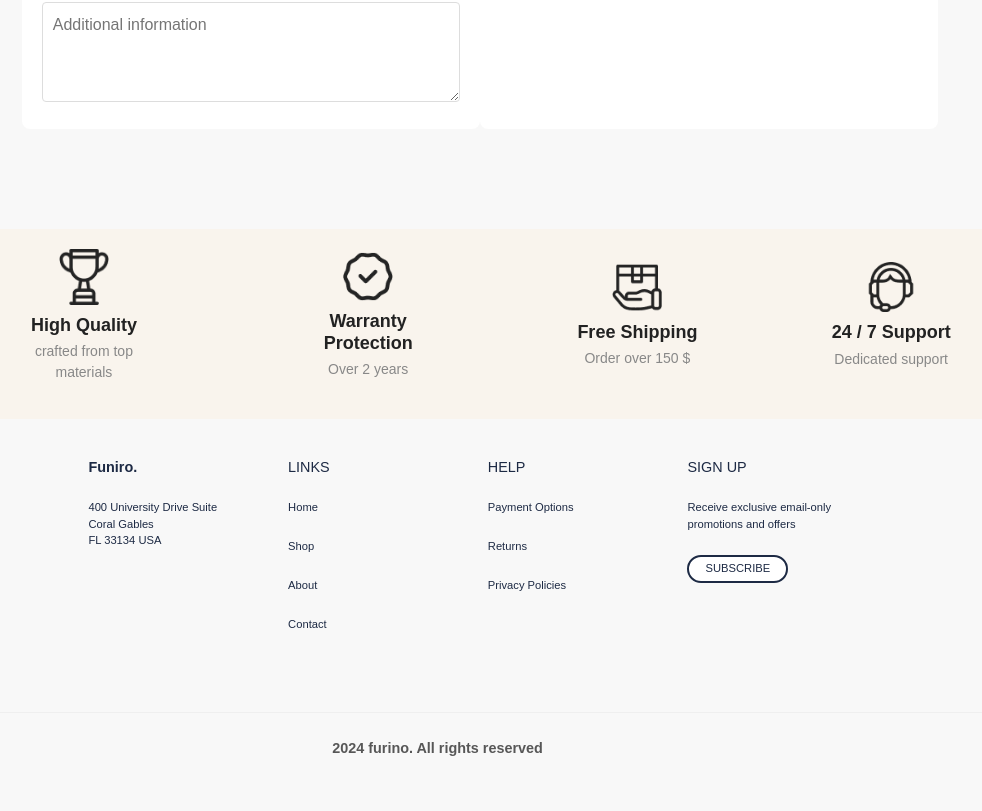
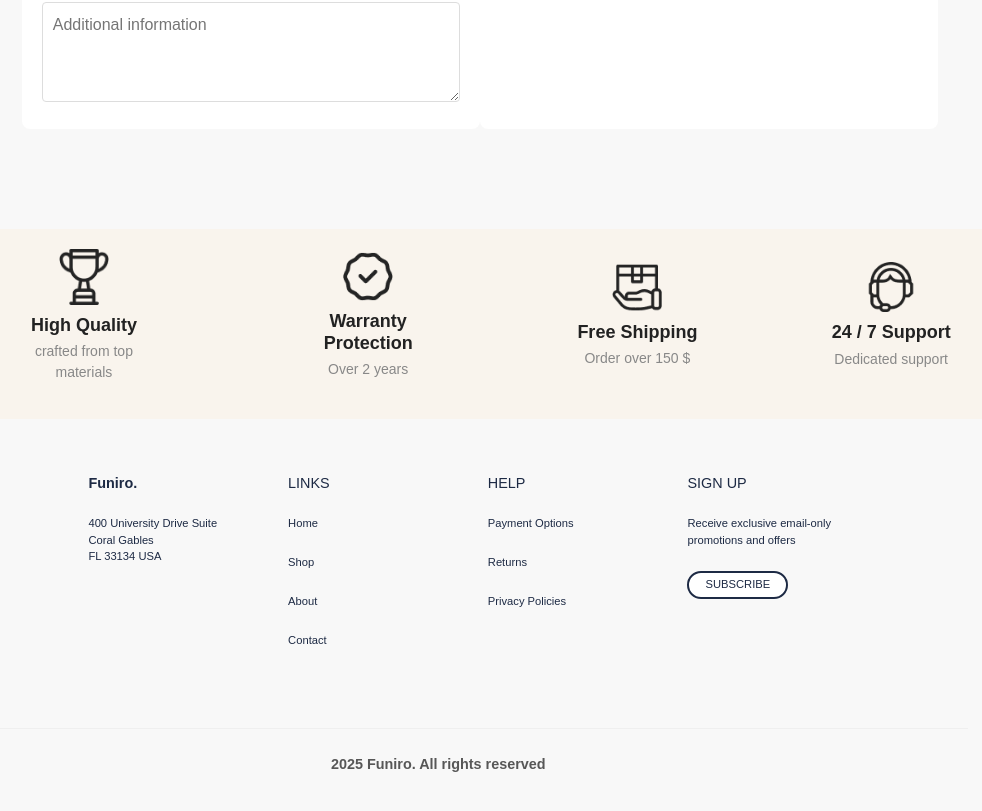
Before and after one commit to PokingOutsideOFF/React-Furniture-Site, a React (Create React App) app: page /#/checkout in a window 1280 px wide. Shown: the part 1423-2234 px from the top of the page, without its empty margins (157-1139 px from the left). Built offline with nearby package versions, Linux system fonts and the light colour scheme.

Commit message:
Footer changes

```diff
--- a/src/App.js
+++ b/src/App.js
@@ -15,6 +15,7 @@ import "bootstrap/dist/css/bootstrap.min.css";
 import "bootstrap/dist/js/bootstrap.bundle.min.js";
 import "./css/cart.css";
 import Shop from "./Components/Shop";
+import Footer from "./Components/Footer";
 
 function App() {
   const [user, setUser] = useState({
@@ -60,9 +61,9 @@ function App() {
               <Route path="/cart" element={<Cart />} />
               <Route path="/contact" element={<AboutUs />} />
               <Route path="/shop" element={<Shop />} />
-
             </Routes>
           </div>
+
         </HashRouter>
       </CartContext.Provider>
     </UserContext.Provider>
--- a/src/Components/Contact.js
+++ b/src/Components/Contact.js
@@ -1,5 +1,6 @@
 import React from "react";
 import "bootstrap/dist/css/bootstrap.min.css";
+import Footer from "./Footer.js";
 import { FontAwesomeIcon } from "@fortawesome/react-fontawesome";
 import {
   faMapMarkerAlt,
@@ -40,18 +41,18 @@ const Contact = () => {
               <FontAwesomeIcon icon={faMapMarkerAlt} />
               <strong> Address</strong>
               <br />
-              236 5th SE Avenue, New
+              Furlenco
               <br />
-              York NY10000, United States
+             India Pvt. Ltd.
             </p>
 
             <p>
               <FontAwesomeIcon icon={faPhone} />
               <strong> Phone</strong>
               <br />
-              Mobile: (+84) 546-6789
+              Mobile: (+91) 546-6789
               <br />
-              Hotline: (+84) 456-6789
+              Hotline: (+91) 456-6789
             </p>
 
             <p>
@@ -117,6 +118,7 @@ const Contact = () => {
           </div>
         </div>
       </div>
+
     </div>
   );
 };
--- a/src/Components/Footer.js
+++ b/src/Components/Footer.js
@@ -3,7 +3,7 @@ import "../css/footer.css";
 
 function Footer() {
   return (
-    <div>
+    <div className="footer-container">
       <section className="d-flex justify-content-center">
         <footer className="w-100">
           <div className="footer w-100">
@@ -56,7 +56,7 @@ function Footer() {
       <section className="footer">
         <hr className="footer-hr" />
         <p style={{ textAlign: "center" }} className="footer-text">
-          2024 furino. All rights reserved
+          2025 Funiro. All rights reserved
         </p>
       </section>
     </div>
--- a/src/css/footer.css
+++ b/src/css/footer.css
@@ -1,16 +1,26 @@
-.footer{
+.footer-container {
+    width: 100%;
+    background-color: #f8f8f8;
+    color: rgb(0, 0, 0);
+    display: flex;
+    flex-direction: column;
+    padding: 1em;
+    text-align: center;
+  }
+
+  .footer {
     width: 95%;
     justify-content: center;
   }
 
-.footer-text
-{
+  .footer-text {
     color: rgba(0, 0, 0, 0.651);
     font-size: 0.9em;
-    font-weight:bold;
+    font-weight: bold;
     margin: 1.8em 2em 3em 0;
   }
-.footer-hr{
+
+  .footer-hr {
     border-top: 1px solid rgba(99, 99, 99, 0.226);
   }
 
@@ -30,15 +40,13 @@ footer .button:hover {
     color: white;
   }
 
-footer
-{
+  footer {
     display: flex;
     flex-direction: column;
     margin: 0;
   }
 
-footer .content
-{
+  footer .content {
     flex: 1;
   }
 
@@ -51,12 +59,11 @@ footer .footer {
     text-align: center;
   }
 
-footer .footer-content
-{
+  footer .footer-content {
     display: flex;
     flex-wrap: wrap;
     justify-content: space-around;
-    max-width:80em;
+    max-width: 80em;
     margin: 0 auto;
     padding: 1em;
     text-align: left;
@@ -68,28 +75,26 @@ footer .section {
     margin: 0.5em;
   }
 
-footer .section h3
-{
+  footer .section h3 {
     color: #1d2a44;
     margin-bottom: 0.5em;
     font-size: 0.9em;
   }
 
-footer .section p
-{
+  footer .section p {
     color: #1d2a44;
     text-decoration: none;
     margin: 2em 0;
     font-size: 0.7em;
   }
-footer .footer a{
+
+  footer .footer a {
     color: #1d2a44;
     text-decoration: none;
     margin: 2em 0;
   }
 
-footer .footer-bottom
-{
+  footer .footer-bottom {
     display: flex;
     justify-content: space-between;
     align-items: center;
@@ -97,7 +102,7 @@ footer .footer-bottom
     font-size: 0.8em;
     color: #0c0c0c;
     padding-left: 3em;
-    padding-right:6.5em;
+    padding-right: 6.5em;
   }
 
   footer .logo-language {
```
Lines whose indentation alone changed are shown as unchanged.
